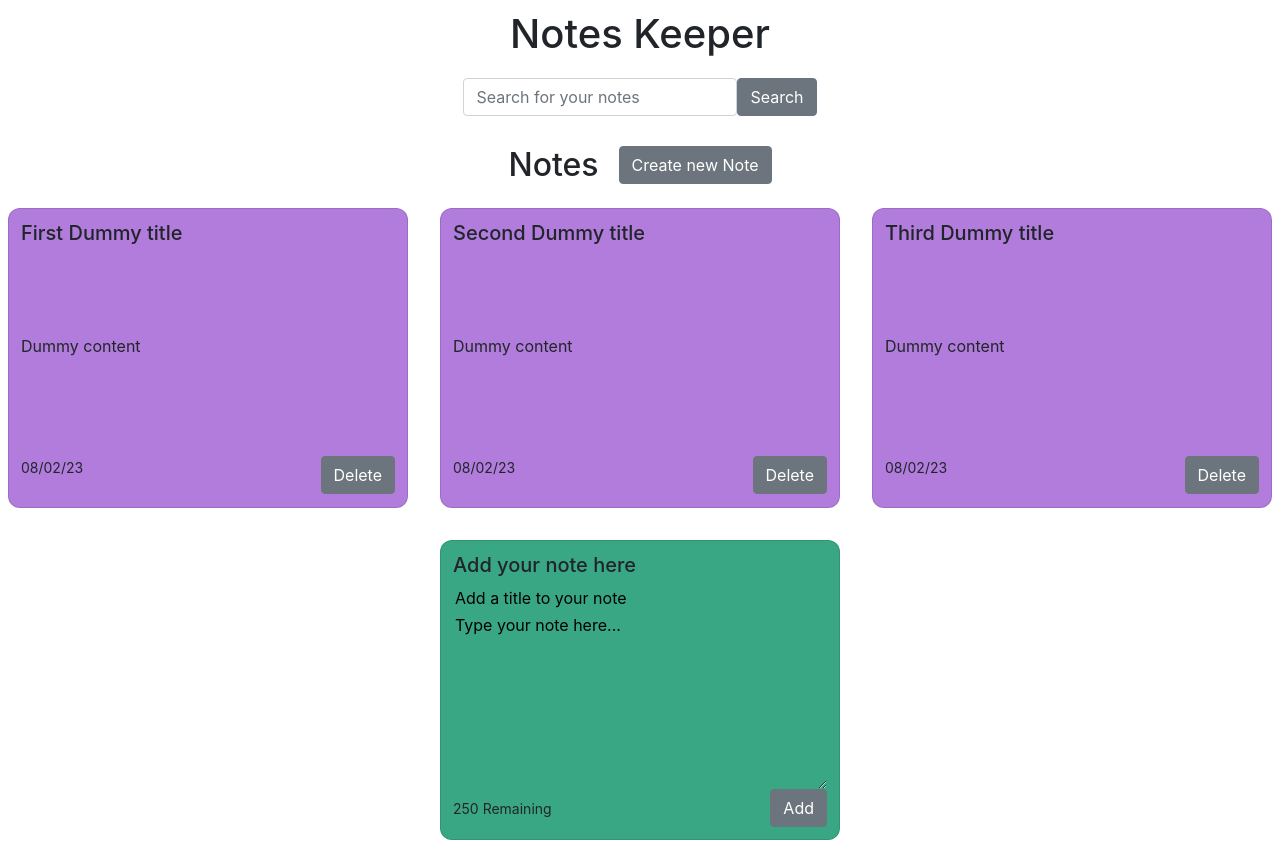
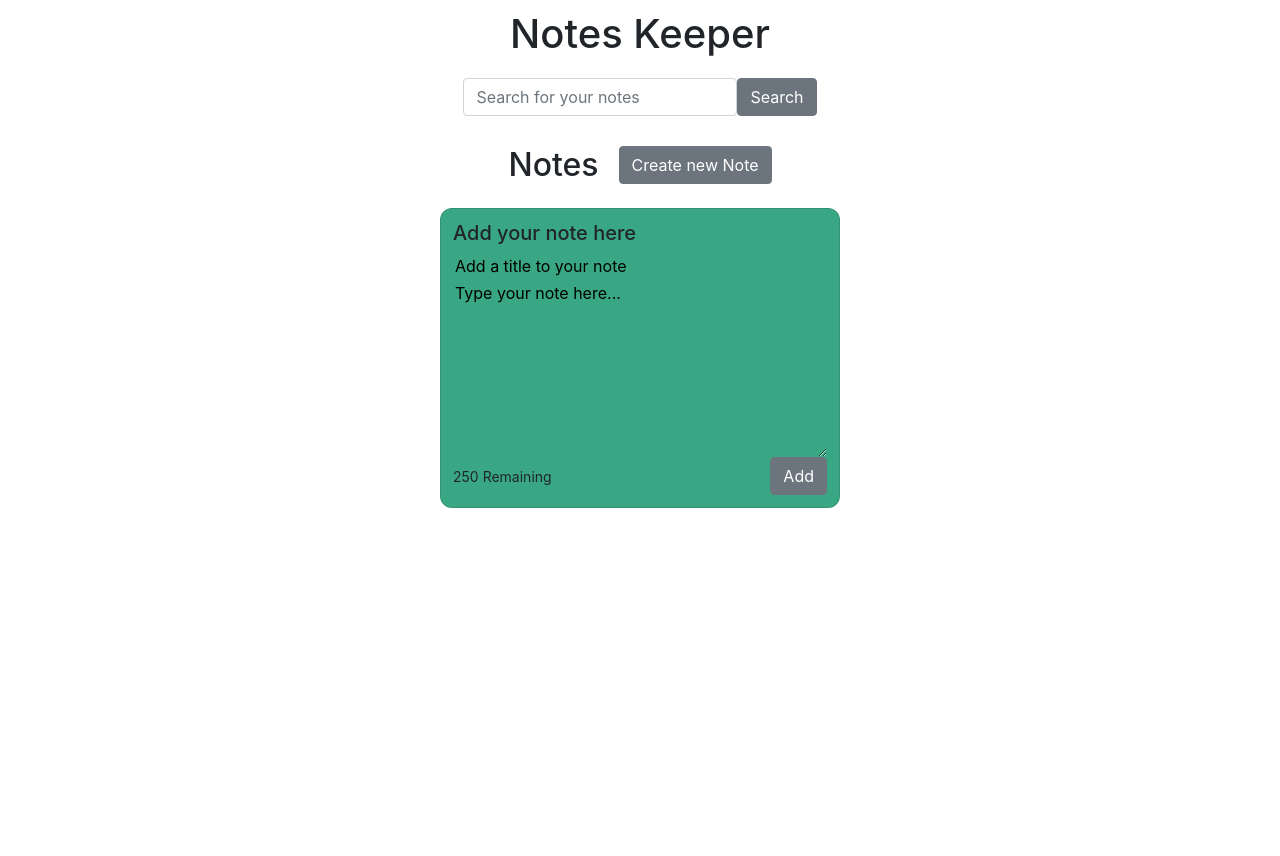
Before and after one commit to Jed-Al/NotesKeeper, a React (Create React App) app: page / in a window 1280 px wide. After the commit the page ends 800 px from the top, so only its background shows below. Built offline with nearby package versions, Linux system fonts and the light colour scheme.

Commit message:
removed dummy notes

```diff
--- a/src/containers/App.js
+++ b/src/containers/App.js
@@ -6,7 +6,6 @@ export default function App() {
   return (
     <div className="App">
       <HomePage/>
-      {/* <AddNote/> */}
     </div>
   );
 }
--- a/src/screens/HomePage.js
+++ b/src/screens/HomePage.js
@@ -6,23 +6,7 @@ import AddNote from './AddNote';
 
 export default function HomePage() {
 
-    const [notes, setNotes] = useState([
-        {
-            title: "First Dummy title",
-            content: "Dummy content",
-            date: "08/02/23"
-        },
-        {
-            title: "Second Dummy title",
-            content: "Dummy content",
-            date: "08/02/23"
-        },
-        {
-            title: "Third Dummy title",
-            content: "Dummy content",
-            date: "08/02/23"
-        }
-    ]);
+    const [notes, setNotes] = useState([]);
     const [query, setQuery] = useState("");
 
     const saveNote = (notetitle, text) => {
@@ -42,14 +26,21 @@ export default function HomePage() {
         console.log(notes);
     }
 
+    // const searchNote = (query) => {
+    //     const showNotes = notes.filter((note) => note.title == query);
+    //     setNotes(showNotes);
+    //     console.log(notes);
+    // }
+
     return (
         <div className="home-page">
             <h1 className="heading">Notes Keeper</h1>
             <div className="search">
-                <Input placeholder="Search for your notes" />
+                <Input placeholder="Search for your notes"
+                onChange={e => setQuery(e.target.value)}
+                value={query} />
                 <Button
-                    onChange={e => setQuery(e.target.value)}
-                    value={query}
+                    // onClick={ (query) => searchNote(query)}
                 >Search</Button>
             </div>
             <div className="notes-section">
```
